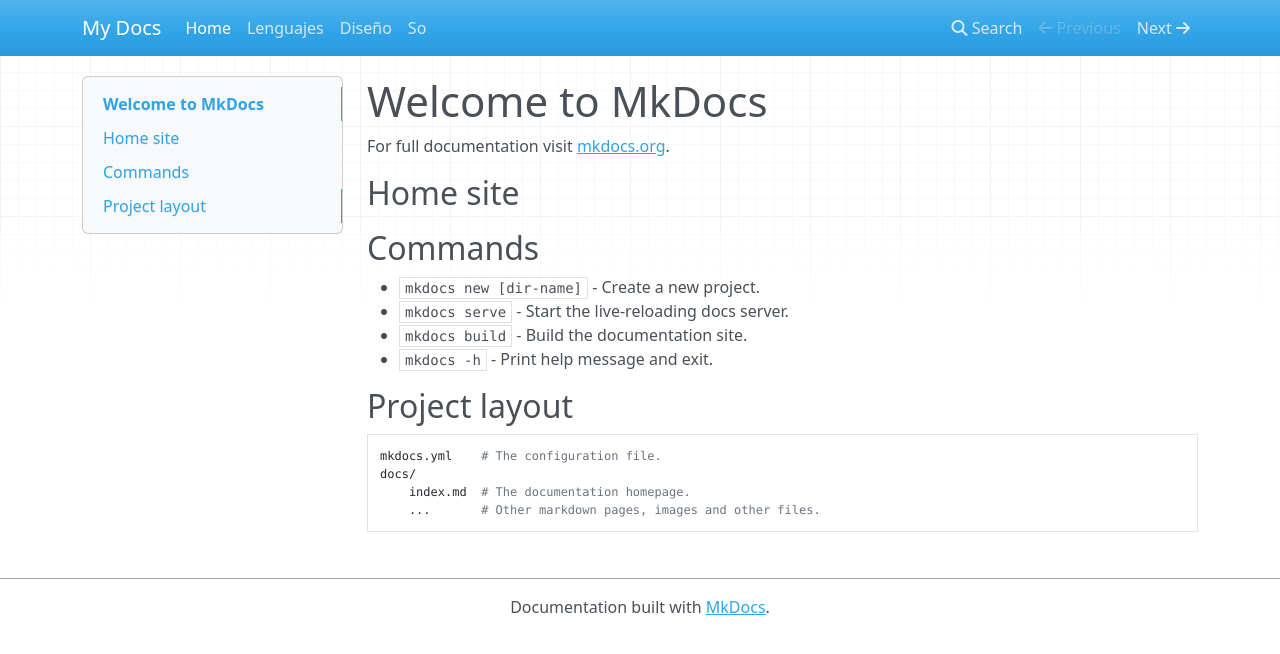
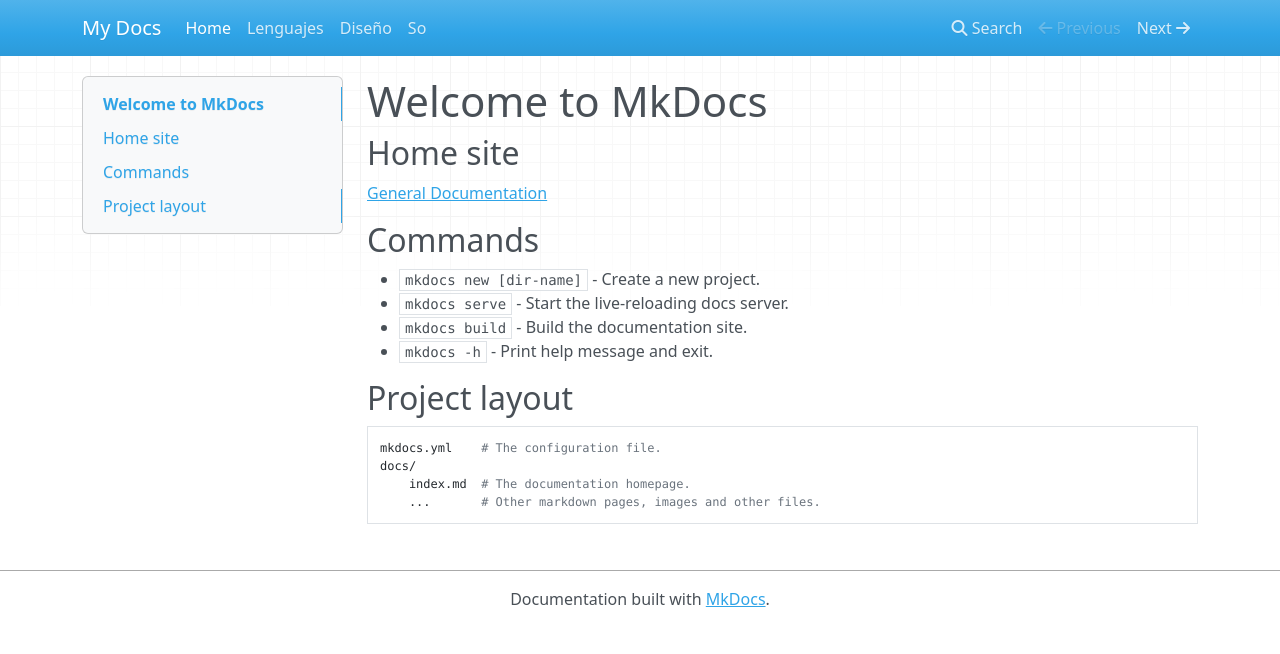
Before and after one commit to CarlosNaranjoMx/01_mkdocs, an MkDocs documentation site: the page built from docs/index.md, in a window 1280 px wide. Shown: the top 654 px of the page. Built offline with MkDocs 1.6.1, drawn with Linux system fonts in a browser that asks for light colours; nearby versions of some CDN libraries.

Commit message:
generated commit

```diff
--- a/docs/index.md
+++ b/docs/index.md
@@ -1,10 +1,10 @@
 # Welcome to MkDocs
 
-For full documentation visit [mkdocs.org](https://www.mkdocs.org).
+<!-- For full documentation visit [mkdocs.org](https://www.mkdocs.org). -->
 
 ## Home site
 
-[]()
+[General Documentation](https://carlosnaranjomx.github.io/01_mkdocs/)
 
 ## Commands
 
```
Also changed, not shown: docs/so/programas.md (+4 -0 lines), site/index.html, site/search/search_index.json, site/so/programas/index.html, 1 other file.
